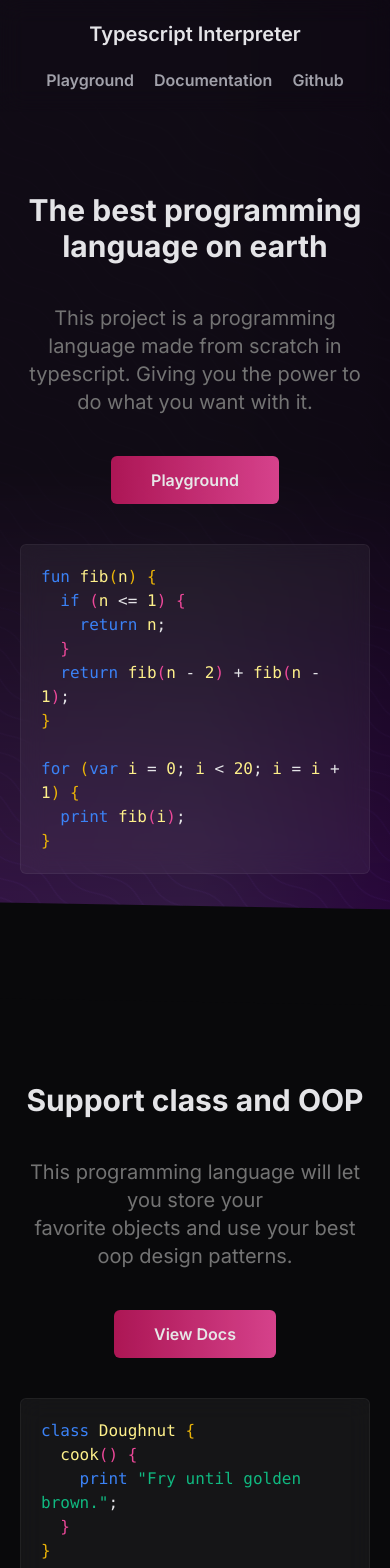
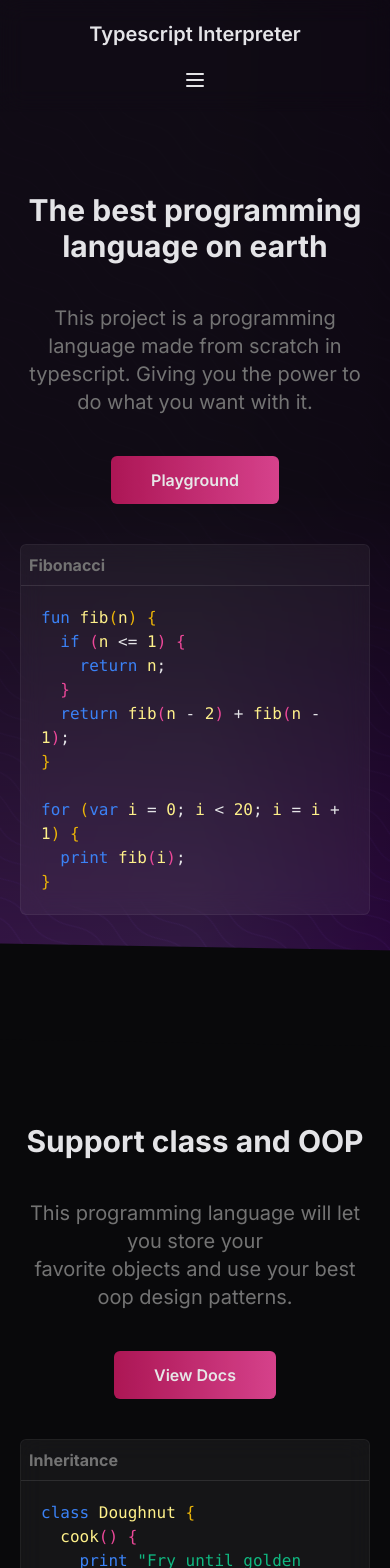
Before and after one commit to AugustinSorel/ts-interpreter, a Next.js app: page / in a window 390 px wide. Shown: the top 1568 px of the page. Built offline with nearby package versions, Linux system fonts and the light colour scheme.

Commit message:
mobile menu added

```diff
--- a/src/app/header.tsx
+++ b/src/app/header.tsx
@@ -2,9 +2,16 @@
 
 import Link from "next/link";
 import { usePathname } from "next/navigation";
+import { useEffect, useState } from "react";
+import { createPortal } from "react-dom";
 
 export const Header = () => {
   const path = usePathname();
+  const [isMobileNavOpen, setisMobileNavOpen] = useState(false);
+  const openMobileNav = () => setisMobileNavOpen(true);
+  const closeMobileNav = () => setisMobileNavOpen(false);
+
+  useEffect(closeMobileNav, [path]);
 
   return (
     <header className="sticky top-0 z-20 flex min-h-[6rem] p-5 backdrop-blur-md">
@@ -13,7 +20,7 @@ export const Header = () => {
           <h1 className=" text-xl">typescript interpreter</h1>
         </Link>
 
-        <div className="flex flex-wrap items-center gap-5">
+        <div className=" hidden flex-wrap items-center gap-5 lg:flex">
           <Link
             href="/playground"
             className="inline-block text-zinc-400 transition-colors hover:text-zinc-200 hover:underline aria-[current=true]:text-zinc-200 aria-[current=true]:underline "
@@ -36,7 +43,81 @@ export const Header = () => {
             github
           </Link>
         </div>
+
+        <button className="lg:hidden" onClick={openMobileNav}>
+          <svg
+            xmlns="http://www.w3.org/2000/svg"
+            width="24"
+            height="24"
+            viewBox="0 0 24 24"
+            fill="none"
+            stroke="currentColor"
+            strokeWidth="2"
+            strokeLinecap="round"
+            strokeLinejoin="round"
+          >
+            <line x1="4" x2="20" y1="12" y2="12" />
+            <line x1="4" x2="20" y1="6" y2="6" />
+            <line x1="4" x2="20" y1="18" y2="18" />
+          </svg>
+        </button>
       </nav>
+
+      {isMobileNavOpen && <MobileNav closeHandler={closeMobileNav} />}
     </header>
   );
 };
+
+const MobileNav = ({ closeHandler }: { closeHandler: () => void }) => {
+  const path = usePathname();
+
+  return createPortal(
+    <nav className="fixed inset-0 z-40 flex flex-col items-center justify-center gap-10 bg-black/20 text-3xl capitalize backdrop-blur-md">
+      <button onClick={closeHandler}>
+        <svg
+          xmlns="http://www.w3.org/2000/svg"
+          width="24"
+          height="24"
+          viewBox="0 0 24 24"
+          fill="none"
+          stroke="currentColor"
+          strokeWidth="2"
+          strokeLinecap="round"
+          strokeLinejoin="round"
+        >
+          <path d="M18 6 6 18" />
+          <path d="m6 6 12 12" />
+        </svg>
+      </button>
+      <Link
+        href="/"
+        className="inline-block text-zinc-400 transition-colors hover:text-zinc-200 hover:underline aria-[current=true]:text-zinc-200 aria-[current=true]:underline "
+        aria-current={path === "/"}
+      >
+        home
+      </Link>
+      <Link
+        href="/playground"
+        className="inline-block text-zinc-400 transition-colors hover:text-zinc-200 hover:underline aria-[current=true]:text-zinc-200 aria-[current=true]:underline "
+        aria-current={path === "/playground"}
+      >
+        playground
+      </Link>
+      <Link
+        href="/documentation"
+        className="inline-block text-zinc-400 transition-colors hover:text-zinc-200 hover:underline aria-[current=true]:text-zinc-200 aria-[current=true]:underline "
+        aria-current={path === "/documentation"}
+      >
+        documentation
+      </Link>
+      <Link
+        href="https://github.com/augustinsorel/ts-interpreter"
+        target="_blank"
+        className="inline-block text-zinc-400 transition-colors hover:text-zinc-200 hover:underline"
+      >
+        github
+      </Link>
+    </nav>,
+    document.body
+  );
+};
--- a/src/app/page.tsx
+++ b/src/app/page.tsx
@@ -23,7 +23,7 @@ export default function Home() {
           <CallToAction href="/playground">playground</CallToAction>
         </div>
 
-        <CodeBlock>
+        <CodeBlock title="fibonacci">
           <span className="text-blue-500">fun </span>
           <span className="text-yellow-200">fib</span>
           <span className="text-yellow-500">(</span>
@@ -108,7 +108,7 @@ export default function Home() {
           <CallToAction href="/documentation">view docs</CallToAction>
         </div>
 
-        <CodeBlock>
+        <CodeBlock title="inheritance">
           <span className="text-blue-500">class </span>
           <span className="text-yellow-200">Doughnut </span>
           <span className="text-yellow-500">{`{`}</span>
@@ -160,7 +160,7 @@ export default function Home() {
           <CallToAction href="/documentation">view docs</CallToAction>
         </div>
 
-        <CodeBlock>
+        <CodeBlock title="closures">
           <span className="text-blue-500">fun </span>
           <span className="text-yellow-200">makeFunction</span>
           <span className="text-yellow-500">{"() {"}</span>
@@ -301,11 +301,15 @@ const CardsGrid = (props: HTMLProps<HTMLUListElement>) => {
   );
 };
 
-const CodeBlock = (props: HTMLProps<HTMLElement>) => {
+const CodeBlock = (props: HTMLProps<HTMLElement> & { title: string }) => {
+  const { title, ...codeProps } = props;
+
   return (
-    <code
-      {...props}
-      className="whitespace-pre-line rounded-md border border-white/5 bg-white/5 p-5 backdrop-blur-md"
-    />
+    <div className="rounded-md border border-white/5 bg-white/5 backdrop-blur-md">
+      <div className="border-b border-white/10 p-2">
+        <span className="font-bold capitalize text-neutral-500">{title}</span>
+      </div>
+      <code {...codeProps} className="block p-5" />
+    </div>
   );
 };
--- a/src/app/playground/page.tsx
+++ b/src/app/playground/page.tsx
@@ -1,7 +1,7 @@
 "use client";
 
 import { Editor, Monaco } from "@monaco-editor/react";
-import { useRef, useState, useTransition } from "react";
+import { useRef, useState } from "react";
 import { editor } from "monaco-editor";
 import { KEYWORDS } from "@/interpreter/Scanner";
 import { Shell } from "@/interpreter/Shell";
@@ -10,7 +10,7 @@ const defaultCode = `fun hello(name) {
   print "Hello " + name;
 }
 
-hello("you");`;
+hello("world");`;
 
 const Page = () => {
   const [output, setOutput] = useState<string[]>([]);
```
